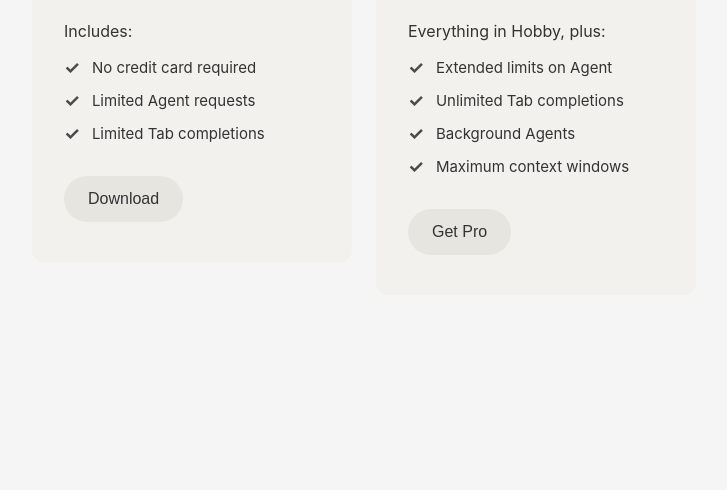
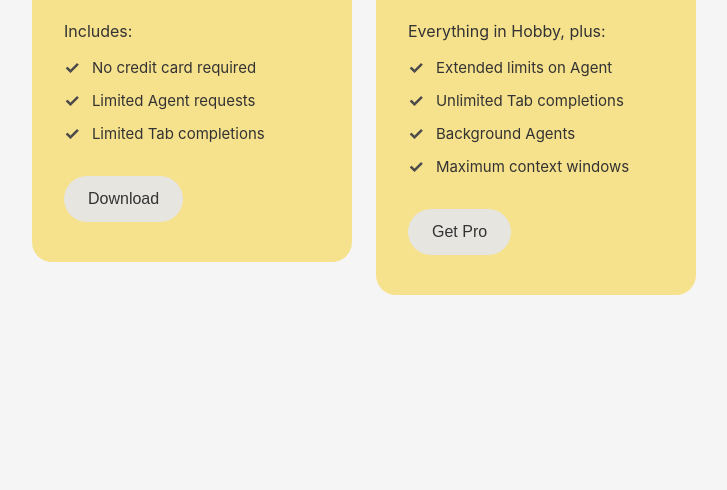
Before and after one commit to sai-chalermsan/Sai-Memorisely, a plain HTML site: page index.html in a window 1280 px wide. Shown: the part 310-800 px from the top of the page, without its empty margins (276-1003 px from the left). Drawn offline with Linux system fonts and the light colour scheme.

Commit message:
Changed card radius and background
Adjusted background colour and radius to our card

```diff
--- a/styles.css
+++ b/styles.css
@@ -24,8 +24,8 @@ body {
 }
 
 .card {
-    background-color: #f2f1ed;
-    border-radius: 12px;
+    background-color: #f6e18d;
+    border-radius: 20px;
     padding: 40px 32px;
     width: 320px;
     flex-shrink: 0;
```
